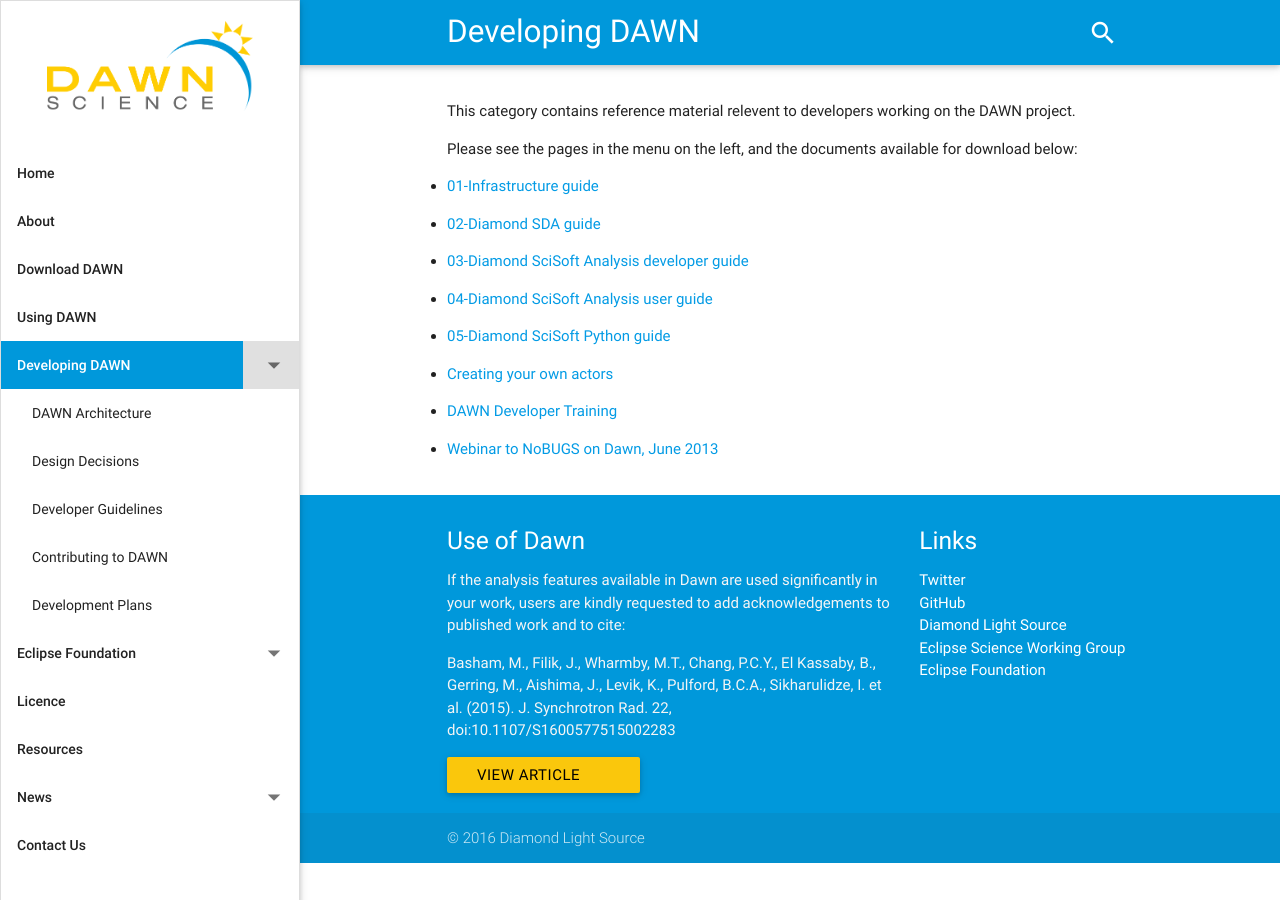
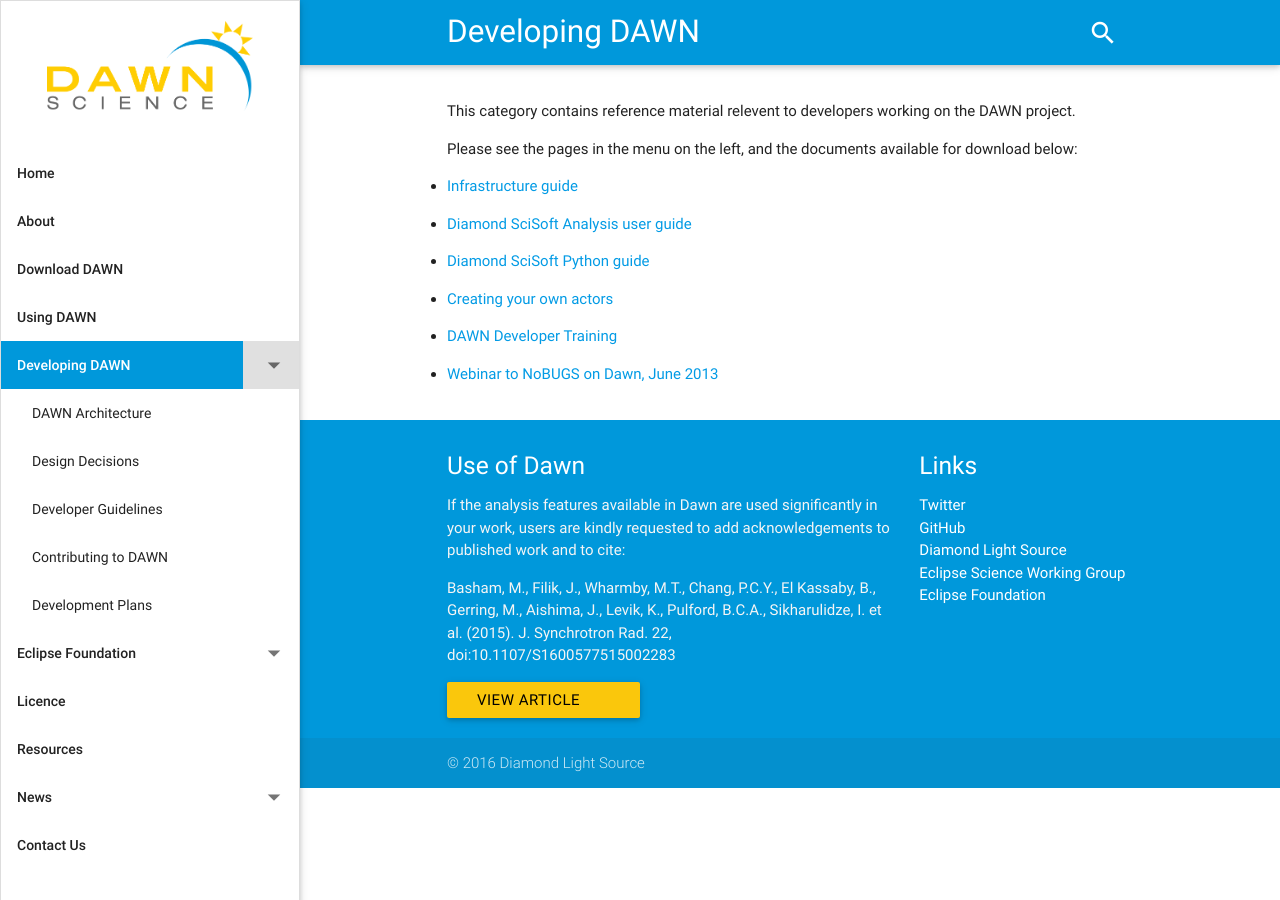
Before and after one commit to DawnScience/dawn-website, a Jekyll site: the page built from _pages/04_developing_dawn.md, in a window 1280 px wide. Built offline with Jekyll 4.4.1, drawn with Linux system fonts in a browser that asks for light colours; nearby versions of some CDN libraries.

Commit message:
Update 04_developing_dawn.md

```diff
--- a/_pages/04_developing_dawn.md
+++ b/_pages/04_developing_dawn.md
@@ -7,15 +7,11 @@
 
 Please see the pages in the menu on the left, and the documents available for download below:
 
-- [01-Infrastructure guide](http://www.opengda.org/documentation/manuals/Infrastructure_Guide/trunk/contents.html)
+- [Infrastructure guide](http://www.opengda.org/documentation/manuals/Infrastructure_Guide/trunk/contents.html)
 
-- [02-Diamond SDA guide](http://www.opengda.org/documentation/manuals/Diamond_SDA_Guide/trunk/contents.html)
+- [Diamond SciSoft Analysis user guide](http://www.opengda.org/documentation/manuals/Diamond_SciSoft_Analysis_User_Guide/trunk/contents.html)
 
-- [03-Diamond SciSoft Analysis developer guide](http://www.opengda.org/documentation/manuals/Diamond_SciSoft_Analysis_Developer_Guide/trunk/contents.html)
-
-- [04-Diamond SciSoft Analysis user guide](http://www.opengda.org/documentation/manuals/Diamond_SciSoft_Analysis_User_Guide/trunk/contents.html)
-
-- [05-Diamond SciSoft Python guide](http://www.opengda.org/documentation/manuals/Diamond_SciSoft_Python_Guide/trunk/contents.html)
+- [Diamond SciSoft Python guide](http://www.opengda.org/documentation/manuals/Diamond_SciSoft_Python_Guide/trunk/contents.html)
 
 - [Creating your own actors](/assets/pages/developing_dawn/DAWN%20-%20Create%20your%20own%20actors.odt)
 
```
